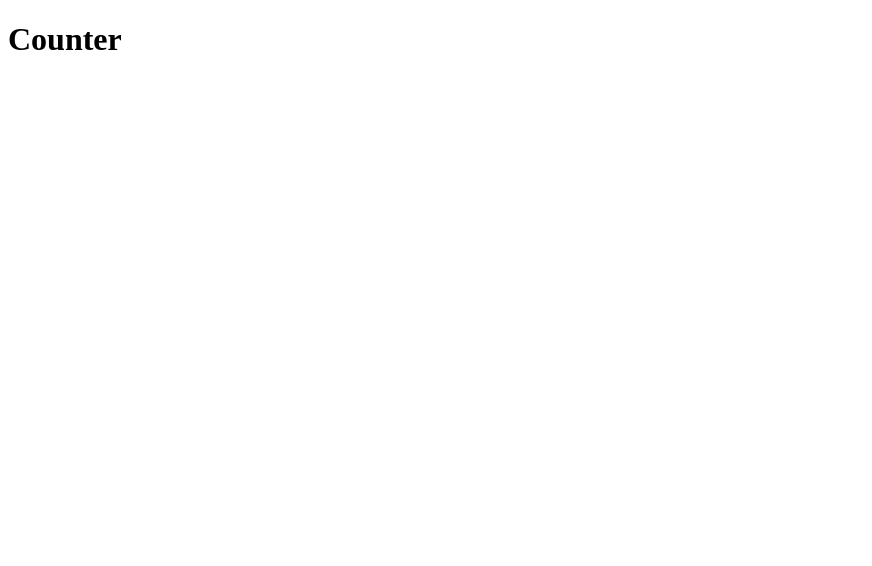
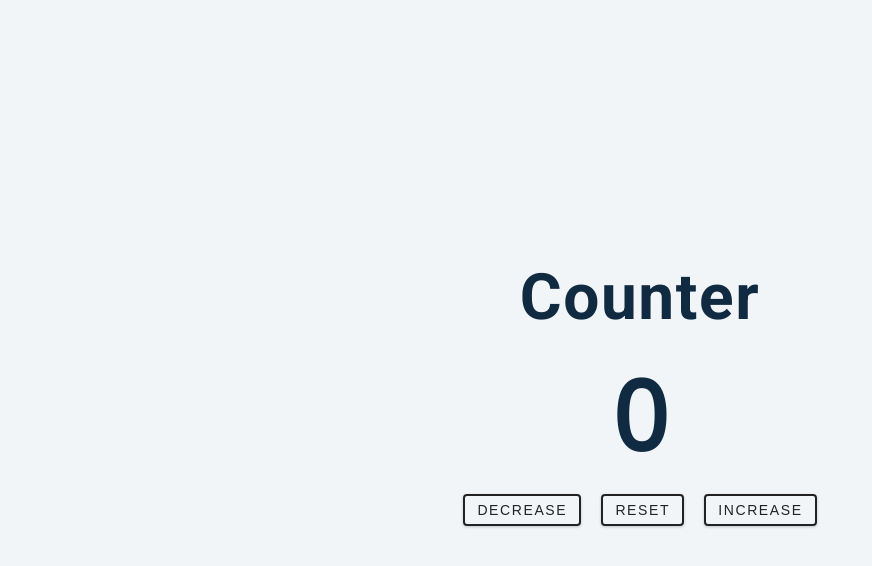
Before and after one commit to smweldes/JS-Counter, a website: page index.html in a window 1280 px wide. Shown: the whole page, without its empty margins (0-872 px from the left). Drawn offline with nearby package versions, Linux system fonts and the light colour scheme.

Commit message:
counter app with functionality

```diff
--- a/app.js
+++ b/app.js
@@ -0,0 +1,22 @@
+// set initial count
+let count = 0;
+
+//select value and buttons
+const value = document.querySelector('#value');
+const btns = document.querySelectorAll('.btn');
+
+btns.forEach(function (btn) {
+    btn.addEventListener("click", function (e) {
+        const styles = e.currentTarget.classList;
+        if (styles.contains("decrease"))  {
+            count--;
+        }
+        if (styles.contains("increase"))  {
+            count++;
+        }
+        if (styles.contains("reset"))  {
+            count = 0;
+        }
+        value.textContent = count;
+    })
+})
--- a/index.html
+++ b/index.html
@@ -13,6 +13,13 @@
             <h1>
                 Counter
             </h1>
+            <span id="value">0</span>
+            <div class="button-container">
+                <button class="btn decrease">Decrease</button>
+                <button class="btn reset">Reset</button>
+                <button class="btn increase">Increase</button>
+
+            </div>
         </div>
     </main>
     <script src="app.js"></script>
--- a/styles.css
+++ b/styles.css
@@ -0,0 +1,190 @@
+/*
+===============
+Fonts
+===============
+*/
+@import url("https://fonts.googleapis.com/css?family=Open+Sans|Roboto:400,700&display=swap");
+
+/*
+===============
+Variables
+===============
+*/
+
+:root {
+  /* dark shades of primary color*/
+  --clr-primary-1: hsl(205, 86%, 17%);
+  --clr-primary-2: hsl(205, 77%, 27%);
+  --clr-primary-3: hsl(205, 72%, 37%);
+  --clr-primary-4: hsl(205, 63%, 48%);
+  /* primary/main color */
+  --clr-primary-5: hsl(205, 78%, 60%);
+  /* lighter shades of primary color */
+  --clr-primary-6: hsl(205, 89%, 70%);
+  --clr-primary-7: hsl(205, 90%, 76%);
+  --clr-primary-8: hsl(205, 86%, 81%);
+  --clr-primary-9: hsl(205, 90%, 88%);
+  --clr-primary-10: hsl(205, 100%, 96%);
+  /* darkest grey - used for headings */
+  --clr-grey-1: hsl(209, 61%, 16%);
+  --clr-grey-2: hsl(211, 39%, 23%);
+  --clr-grey-3: hsl(209, 34%, 30%);
+  --clr-grey-4: hsl(209, 28%, 39%);
+  /* grey used for paragraphs */
+  --clr-grey-5: hsl(210, 22%, 49%);
+  --clr-grey-6: hsl(209, 23%, 60%);
+  --clr-grey-7: hsl(211, 27%, 70%);
+  --clr-grey-8: hsl(210, 31%, 80%);
+  --clr-grey-9: hsl(212, 33%, 89%);
+  --clr-grey-10: hsl(210, 36%, 96%);
+  --clr-white: #fff;
+  --clr-red-dark: hsl(360, 67%, 44%);
+  --clr-red-light: hsl(360, 71%, 66%);
+  --clr-green-dark: hsl(125, 67%, 44%);
+  --clr-green-light: hsl(125, 71%, 66%);
+  --clr-black: #222;
+  --ff-primary: "Roboto", sans-serif;
+  --ff-secondary: "Open Sans", sans-serif;
+  --transition: all 0.3s linear;
+  --spacing: 0.1rem;
+  --radius: 0.25rem;
+  --light-shadow: 0 5px 15px rgba(0, 0, 0, 0.1);
+  --dark-shadow: 0 5px 15px rgba(0, 0, 0, 0.2);
+  --max-width: 1170px;
+  --fixed-width: 620px;
+}
+/*
+===============
+Global Styles
+===============
+*/
+
+*,
+::after,
+::before {
+  margin: 0;
+  padding: 0;
+  box-sizing: border-box;
+}
+body {
+  font-family: var(--ff-secondary);
+  background: var(--clr-grey-10);
+  color: var(--clr-grey-1);
+  line-height: 1.5;
+  font-size: 0.875rem;
+}
+ul {
+  list-style-type: none;
+}
+a {
+  text-decoration: none;
+}
+h1,
+h2,
+h3,
+h4 {
+  letter-spacing: var(--spacing);
+  text-transform: capitalize;
+  line-height: 1.25;
+  margin-bottom: 0.75rem;
+  font-family: var(--ff-primary);
+}
+h1 {
+  font-size: 3rem;
+}
+h2 {
+  font-size: 2rem;
+}
+h3 {
+  font-size: 1.25rem;
+}
+h4 {
+  font-size: 0.875rem;
+}
+p {
+  margin-bottom: 1.25rem;
+  color: var(--clr-grey-5);
+}
+@media screen and (min-width: 800px) {
+  h1 {
+    font-size: 4rem;
+  }
+  h2 {
+    font-size: 2.5rem;
+  }
+  h3 {
+    font-size: 1.75rem;
+  }
+  h4 {
+    font-size: 1rem;
+  }
+  body {
+    font-size: 1rem;
+  }
+  h1,
+  h2,
+  h3,
+  h4 {
+    line-height: 1;
+  }
+}
+/*  global classes */
+
+/* section */
+.section {
+  padding: 5rem 0;
+}
+
+.section-center {
+  width: 90vw;
+  margin: 0 auto;
+  max-width: 1170px;
+}
+@media screen and (min-width: 992px) {
+  .section-center {
+    width: 95vw;
+  }
+}
+main {
+  min-height: 100vh;
+  display: grid;
+  place-items: center;
+}
+
+/*
+===============
+Counter
+===============
+*/
+
+main {
+  min-height: 100vh;
+  display: grid;
+  place-items: center;
+}
+.container {
+  text-align: center;
+}
+#value {
+  font-size: 6rem;
+  font-weight: bold;
+}
+.btn {
+  text-transform: uppercase;
+  background: transparent;
+  color: var(--clr-black);
+  padding: 0.375rem 0.75rem;
+  letter-spacing: var(--spacing);
+  display: inline-block;
+  transition: var(--transition);
+  font-size: 0.875rem;
+  border: 2px solid var(--clr-black);
+  cursor: pointer;
+  box-shadow: 0 1px 3px rgba(0, 0, 0, 0.2);
+  border-radius: var(--radius);
+  margin: 0.5rem;
+}
+.btn:hover {
+  color: var(--clr-white);
+  background: var(--clr-black);
+}
```
